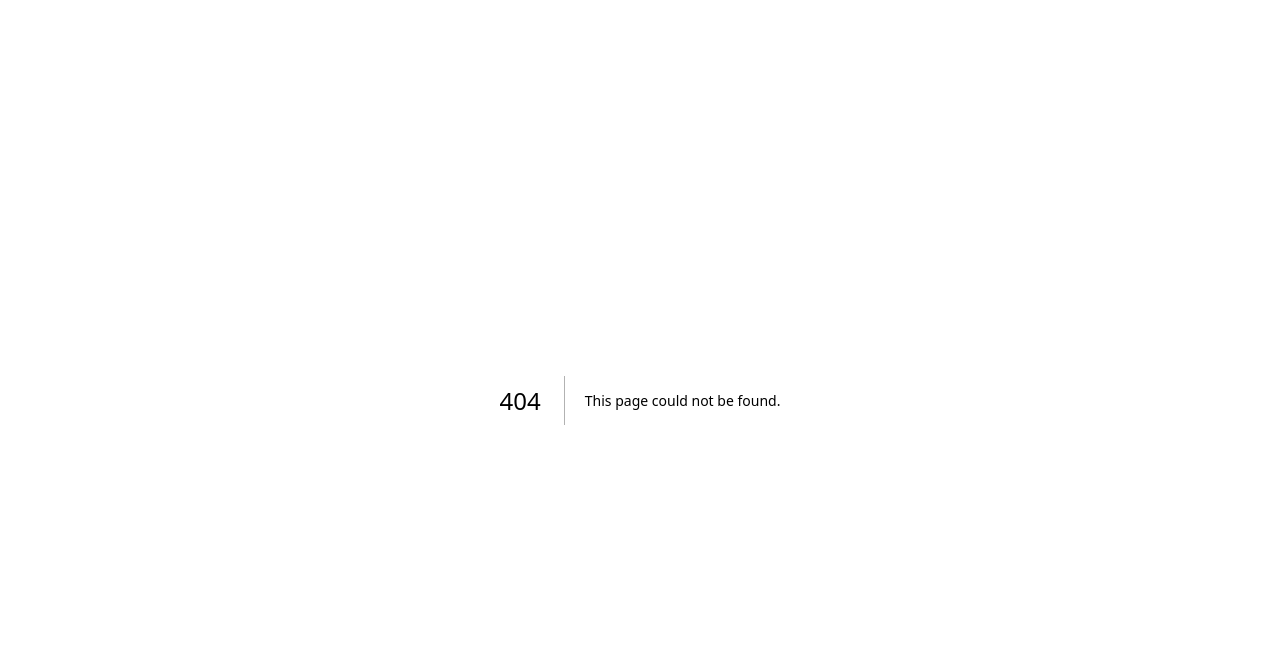
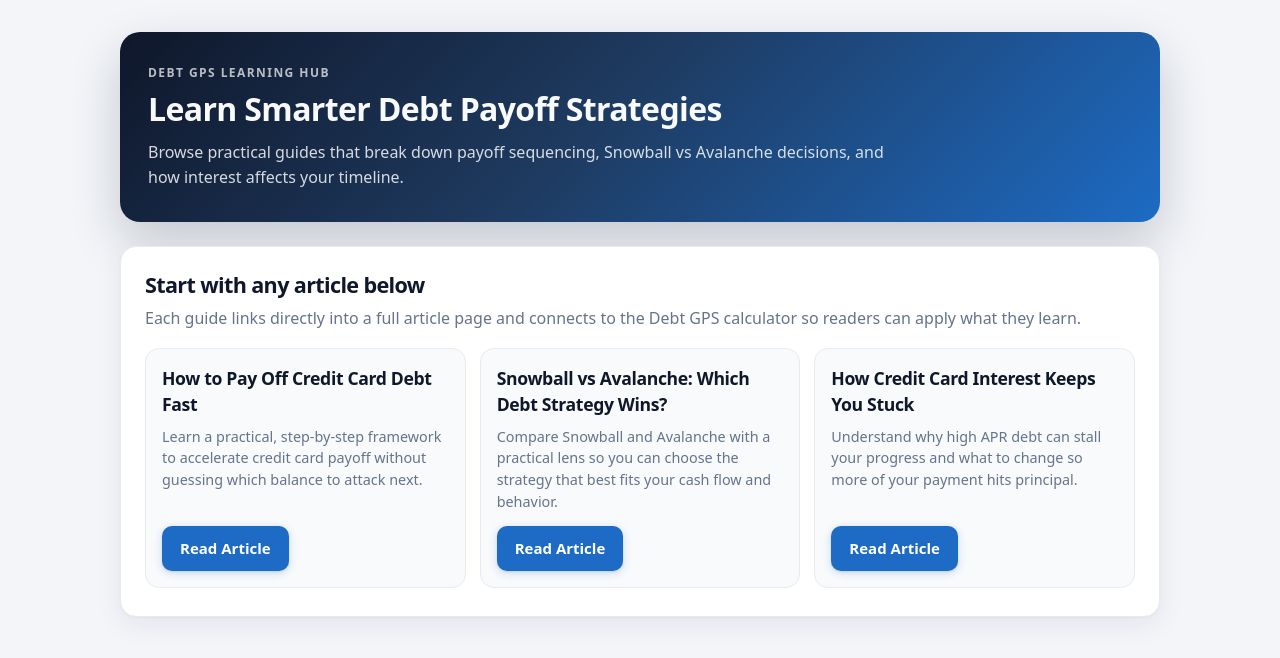
Before and after one commit to debsaisolutions-sketch/debt-gps-system, a Next.js app: page /learn in a window 1280 px wide. Before the commit this address had no page. Shown: the top 658 px of the page. Built offline with nearby package versions, Linux system fonts and the light colour scheme.

Commit message:
Add Learning Hub index page for SEO articles

```diff
--- /dev/null
+++ b/app/learn/page.js
@@ -0,0 +1,70 @@
+import Link from "next/link";
+import { seoArticles } from "../lib/seoArticles";
+
+export const metadata = {
+  title: "Learning Hub | Debt GPS System",
+  description:
+    "Explore Debt GPS learning articles on payoff methods, interest strategy, and practical debt planning."
+};
+
+export default function LearnHubPage() {
+  return (
+    <main className="page" style={{ maxWidth: "1080px", paddingTop: "32px" }}>
+      <section className="hero-dashboard" style={{ marginBottom: "24px" }}>
+        <p className="hero-eyebrow" style={{ color: "rgba(248, 250, 252, 0.85)" }}>
+          Debt GPS Learning Hub
+        </p>
+        <h1 style={{ marginBottom: "12px", color: "#f8fafc" }}>
+          Learn Smarter Debt Payoff Strategies
+        </h1>
+        <p className="hero-lead" style={{ color: "rgba(248, 250, 252, 0.92)", maxWidth: "760px" }}>
+          Browse practical guides that break down payoff sequencing, Snowball vs Avalanche
+          decisions, and how interest affects your timeline.
+        </p>
+      </section>
+
+      <section className="card">
+        <h2 style={{ marginBottom: "8px" }}>Start with any article below</h2>
+        <p className="help" style={{ marginBottom: "18px", fontSize: "1rem" }}>
+          Each guide links directly into a full article page and connects to the Debt GPS
+          calculator so readers can apply what they learn.
+        </p>
+
+        <div
+          style={{
+            display: "grid",
+            gridTemplateColumns: "repeat(auto-fit, minmax(240px, 1fr))",
+            gap: "14px"
+          }}
+        >
+          {seoArticles.map((article) => (
+            <article
+              key={article.slug}
+              style={{
+                border: "1px solid var(--line)",
+                borderRadius: "14px",
+                background: "#f8fafc",
+                padding: "16px",
+                display: "flex",
+                flexDirection: "column",
+                minHeight: "220px"
+              }}
+            >
+              <h3 style={{ margin: "0 0 8px", fontSize: "1.1rem", letterSpacing: "-0.02em" }}>
+                {article.title}
+              </h3>
+              <p className="help" style={{ marginBottom: "14px" }}>
+                {article.description}
+              </p>
+              <div style={{ marginTop: "auto" }}>
+                <Link className="button-link primary-button" href={`/learn/${article.slug}`}>
+                  Read Article
+                </Link>
+              </div>
+            </article>
+          ))}
+        </div>
+      </section>
+    </main>
+  );
+}
```
